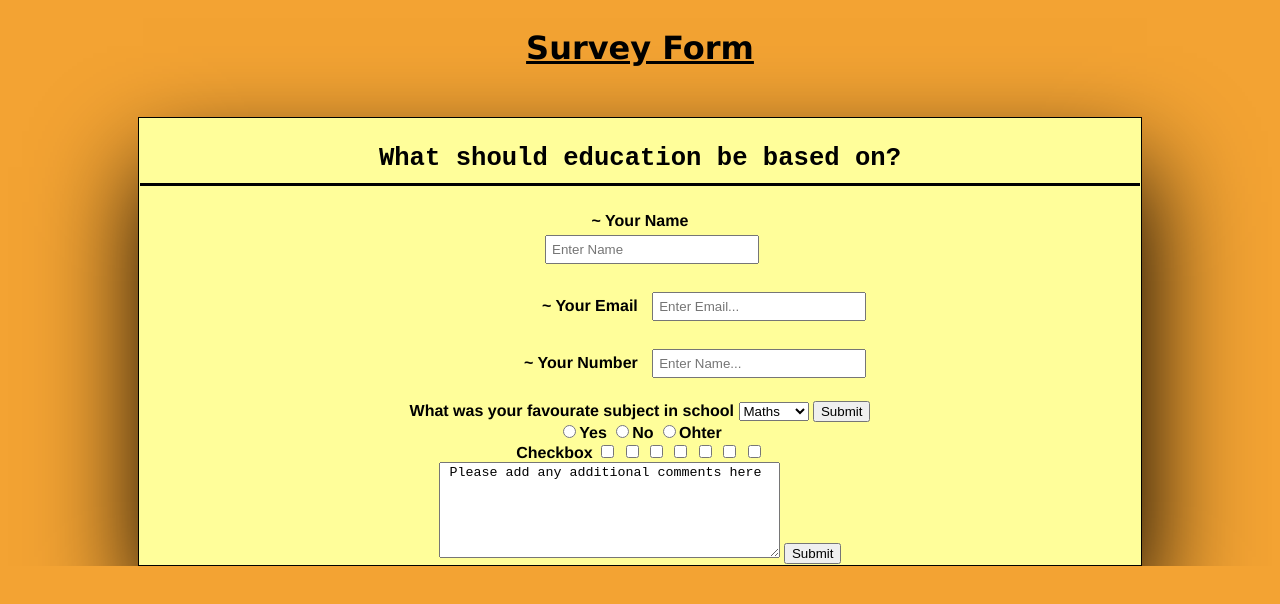
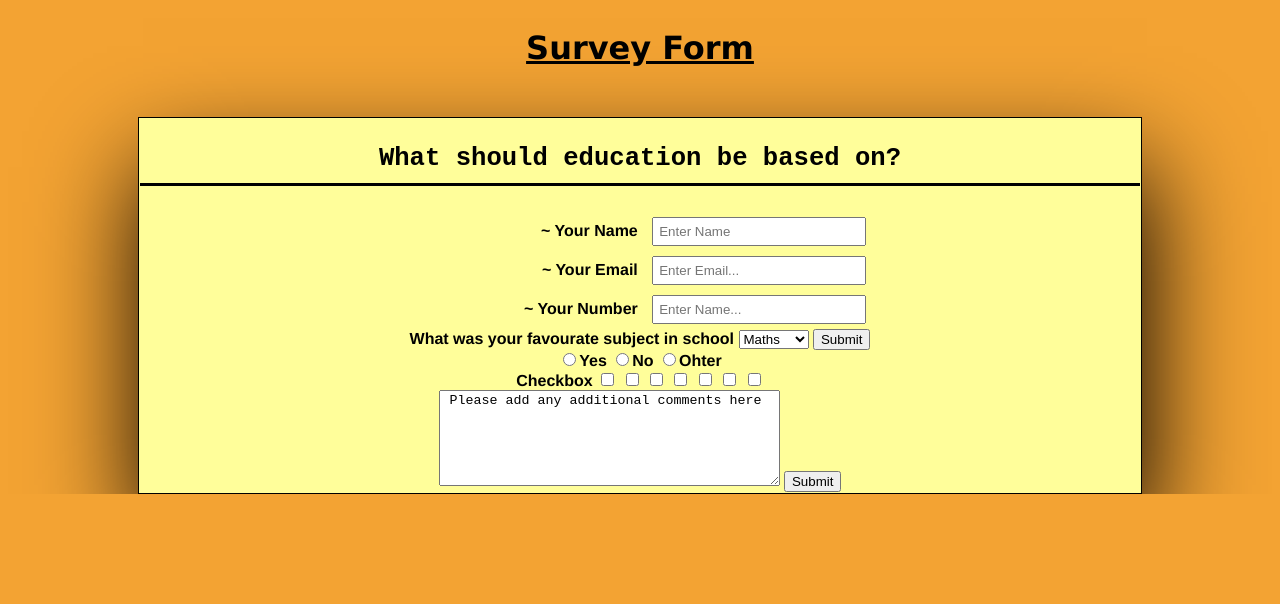
Before and after one commit to MrSaulwarren/Survey-Project-FCC, a plain HTML site: page index.html in a window 1280 px wide. Drawn offline with Linux system fonts and the light colour scheme.

Commit message:
commit no.7

```diff
--- a/css/styles.css
+++ b/css/styles.css
@@ -59,7 +59,6 @@ text-align: left;
 margin:5px;
 padding:5px;
 width:200px;
-display:block;
 }
 
 #name-label {
--- a/index.html
+++ b/index.html
@@ -12,11 +12,11 @@
     <h1 id="h1-title"><u>Survey Form</u></h1>
   </div>
   <div id="main-container">
-    <p id="p-description"> What should education be based on?</p>
+    <p id="p-description">What should education be based on?</p>
     <form id="survey-form">
-      <!--Make sure elements are contained correctly for display elements to work-->
+      <!--Make sure elements are contained correctly in divs for display elements to work-->
       <div class=sub-container-3>
-        <div class="labels.container">
+        <div class="labels-container">
           <label for="name" id="name-label">~ Your Name</label>
         </div>
         <div class="inputs-container">
```
